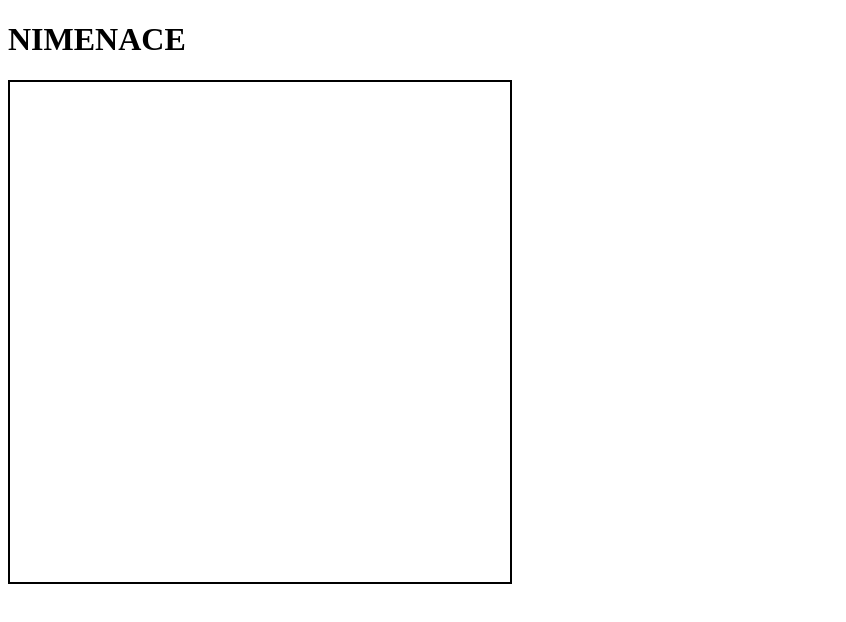
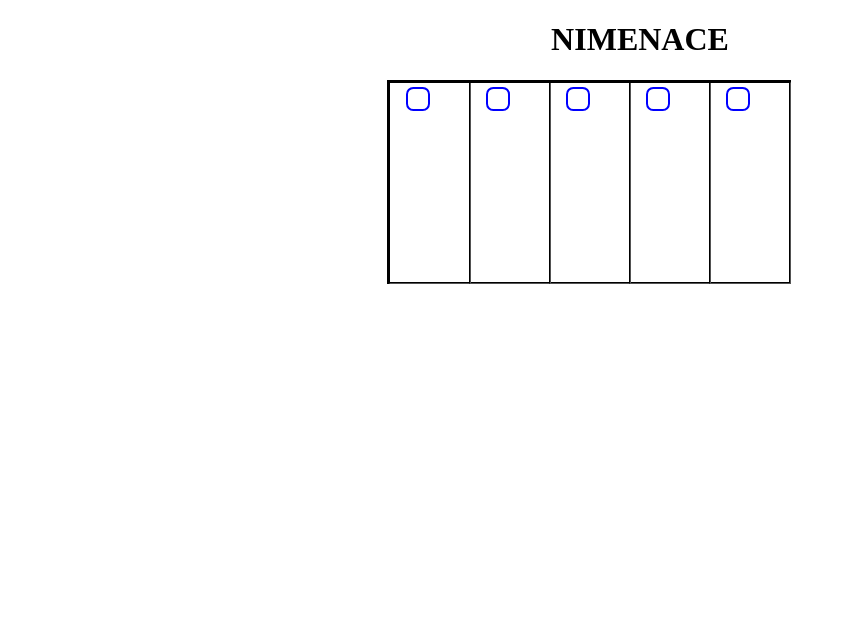
Before and after one commit to Cesc342/NIMENACE, a website: page frontend/index.html in a window 1280 px wide. Shown: the whole page, without its empty margins (0-846 px from the left). Drawn offline with Linux system fonts and the light colour scheme.

Commit message:
Principi Disseny Index.html

```diff
--- a/db.json
+++ b/db.json
@@ -1,3 +1 @@
-{
-    "hola":"bones"
-}
+{"hola":"bones","a":50}
--- a/frontend/index.html
+++ b/frontend/index.html
@@ -5,11 +5,26 @@
     <meta name="viewport" content="width=device-width, initial-scale=1.0">
     <title>NIMENACE</title>
     <link rel="stylesheet" href="./style/main.css">
+    <script src="./script/main.js"></script>
 </head>
-<body>
-    <centered><h1> NIMENACE </h1></centered>
-    <div>
-        <div id="enquadre"></div>
+<body onload="load()">
+    <h1>NIMENACE</h1>
+    <div class="enquadre">
+        <div class="columna">
+            <div class="cercle"></div>
+        </div>
+        <div class="columna">
+            <div class="cercle"></div>
+        </div>
+        <div class="columna">
+            <div class="cercle"></div>
+        </div>
+        <div class="columna">
+            <div class="cercle"></div>
+        </div>
+        <div class="columna">
+            <div class="cercle"></div>
+        </div>
     </div>
 
 </body>
--- a/frontend/script/main.js
+++ b/frontend/script/main.js
@@ -0,0 +1,9 @@
+function load(){
+    let columnes = document.getElementsByClassName("columna");
+
+    for(let i = 0; i < columnes.length; i++){
+        columnes[i].style.left = `${i*20}%`;
+    }
+}
+
+load();
--- a/frontend/style/main.css
+++ b/frontend/style/main.css
@@ -1,6 +1,30 @@
-#enquadre {
-    border: 2px, solid, black;
-    width: 500px;
-    height: 500px;
+div.enquadre {
+    border: 2px solid black;
+    position: relative;
+    left: 30%;
+    width: 400px;
+    height: 200px;
 }
+
+div.cercle {
+    position: relative;
+    border: 2px solid blue;
+    border-radius: 30%;
+    width: 20px;
+    left: 20%;
+    height: 20px;
+    top: 2%;
+}
+
+div.columna {
+    position: absolute;
+    border: 1px inset black;
+    height:100%;
+    width: 20%;
+}
+
+body {
+    text-align: center;
+}
+
 /* Funciona?
```
Also changed, not shown: main.js (+10 -4 lines).
